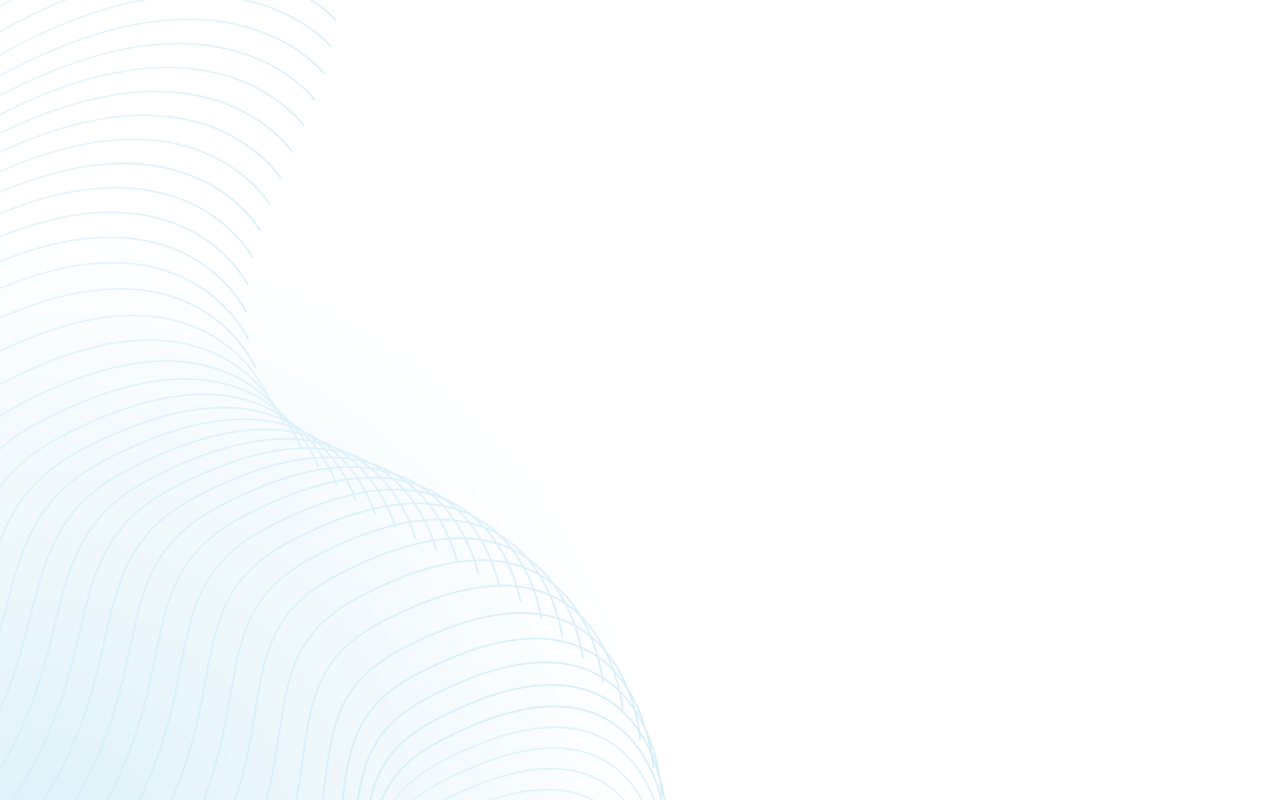
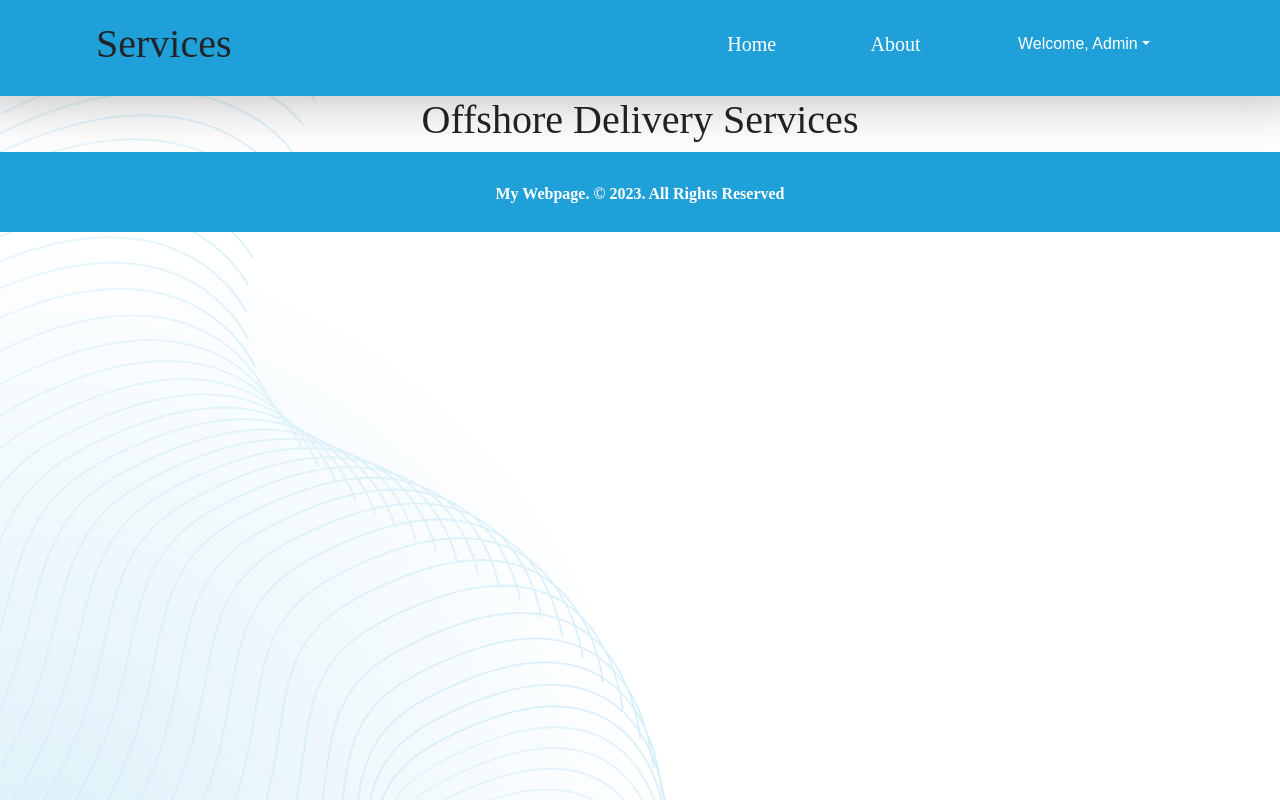
Before and after one commit to RIDDHIDEB/My-Webpage, a React (Create React App) app: page /offshore in a window 1280 px wide. Before the commit this address had no page. Built offline with nearby package versions, Linux system fonts and the light colour scheme.

Commit message:
staff aug page added

```diff
--- a/src/App.js
+++ b/src/App.js
@@ -5,6 +5,9 @@ import './App.css';
 import Login from './Components/Login';
 import About from './Pages/About';
 import Service from './Pages/Service';
+import ProductDev from './Components/ProductDev';
+import Offshore from './Components/Offshore';
+import StaffAug from './Components/StaffAug';
 import {BrowserRouter as Router, Routes, Route} from 'react-router-dom';
 
 function App() {
@@ -15,7 +18,9 @@ function App() {
         <Route path='/home' element={<Home/>}/>
         <Route path="/about" element={<About/>}/>
         <Route path='/services' element={<Service/>}/>
-
+        <Route path='/productdev' element={<ProductDev/>}/>
+        <Route path='/offshore' element={<Offshore/>}/>
+        <Route path='/staffAug' element={<StaffAug/>}/>
       </Routes>
 
     </Router>
--- /dev/null
+++ b/src/Components/Offshore.css
@@ -0,0 +1,5 @@
+.offshore-heading{
+    display: flex;
+    justify-content: center;
+    align-items: center;
+}
--- /dev/null
+++ b/src/Components/Offshore.js
@@ -0,0 +1,31 @@
+import React from 'react';
+import { Link } from "react-router-dom";
+import CalcModal from '../Components/CalcModal';
+import './Offshore.css';
+
+function Offshore() {
+  return (
+    <>
+       <nav className="main-nav">
+            <h1>Services</h1>
+            <div className='menu-link mobile-menu-link'>
+                    <ul className='ul'>
+                        <li><Link to='/home' className='a' href='#'>Home</Link></li>
+                        <li><Link to='/about' className='a'>About</Link></li>
+                        <li><CalcModal/></li>
+                    </ul>
+                </div>
+        </nav>
+
+        <div className='offshore-heading'>
+            <h1>Offshore Delivery Services</h1>
+        </div>
+
+        <footer>
+            <p className='footer-text'>My Webpage. © 2023. All Rights Reserved</p>
+        </footer>
+    </>
+  )
+}
+
+export default Offshore
--- /dev/null
+++ b/src/Components/ProductDev.css
@@ -0,0 +1,5 @@
+.productdev-heading{
+    display: flex;
+    justify-content: center;
+    align-items: center;
+}
--- /dev/null
+++ b/src/Components/ProductDev.js
@@ -0,0 +1,29 @@
+import React from 'react';
+import { Link } from "react-router-dom";
+import CalcModal from '../Components/CalcModal';
+import './ProductDev.css';
+
+function ProductDev() {
+  return (
+    <>
+      <nav className="main-nav">
+            <h1>Services</h1>
+            <div className='menu-link mobile-menu-link'>
+                    <ul className='ul'>
+                        <li><Link to='/home' className='a' href='#'>Home</Link></li>
+                        <li><Link to='/about' className='a'>About</Link></li>
+                        <li><CalcModal/></li>
+                    </ul>
+                </div>
+        </nav>
+        <div className='productdev-heading'>
+            <h1>Product Development</h1>
+        </div>
+        <footer>
+            <p className='footer-text'>My Webpage. © 2023. All Rights Reserved</p>
+        </footer>
+    </>
+  )
+}
+
+export default ProductDev;
--- /dev/null
+++ b/src/Components/StaffAug.css
@@ -0,0 +1,5 @@
+.staffAug-heading{
+    display: flex;
+    justify-content: center;
+    align-items: center;
+}
--- /dev/null
+++ b/src/Components/StaffAug.js
@@ -0,0 +1,28 @@
+import React from 'react'
+import { Link } from "react-router-dom";
+import CalcModal from '../Components/CalcModal';
+import './StaffAug.css';
+function StaffAug() {
+  return (
+    <>
+      <nav className="main-nav">
+            <h1>Services</h1>
+            <div className='menu-link mobile-menu-link'>
+                    <ul className='ul'>
+                        <li><Link to='/home' className='a' href='#'>Home</Link></li>
+                        <li><Link to='/about' className='a'>About</Link></li>
+                        <li><CalcModal/></li>
+                    </ul>
+                </div>
+        </nav>
+        <div className='staffAug-heading'>
+            <h1>Staff Augmentation Services</h1>
+        </div>
+        <footer>
+            <p className='footer-text'>My Webpage. © 2023. All Rights Reserved</p>
+        </footer>
+    </>
+  )
+}
+
+export default StaffAug
--- a/src/Pages/Service.js
+++ b/src/Pages/Service.js
@@ -30,7 +30,7 @@ function Service() {
           <div className='service-container'>
             <img height='50%' width='100%' src='https://staging.entiovi.com/wp-content/uploads/2023/09/2.png'/>
             <h4><b>Product Development</b></h4>
-            <p>As a software company, one of our primary areas of expertise is in developing software products for our clients...</p>
+            <Link to='/productdev' style={{textDecoration:'none'}}>As a software company, one of our primary areas of expertise is in developing software products for our clients...</Link>
           </div>
 
           </div>
@@ -39,7 +39,7 @@ function Service() {
           <div className='service-container'>
            <img height='50%' width='100%' src='https://staging.entiovi.com/wp-content/uploads/2023/09/Logistics.png'/>
            <h4><b>Offshore Delivery Services</b></h4>
-           <p>We provide managed offshore delivery centres (ODC) from our India offices to provide Software development...</p>
+           <Link to='/offshore' style={{textDecoration:'none'}}>We provide managed offshore delivery centres (ODC) from our India offices to provide Software development...</Link>
           </div>
 
           </div>
@@ -47,7 +47,7 @@ function Service() {
           <div className='service-container'>
             <img height='50%' width='100%' src='https://staging.entiovi.com/wp-content/uploads/2023/09/1-1.png'/>
             <h4><b>Staff Augmentation Services</b></h4>
-            <p>Entiovi is a technology solution & services provider with special focus on staff augmentation for product companies...</p>
+            <Link to='/staffAug' style={{textDecoration:'none'}}>It is a technology solution & services provider with special focus on staff augmentation for product companies...</Link>
           </div>
 
           </div>
```
